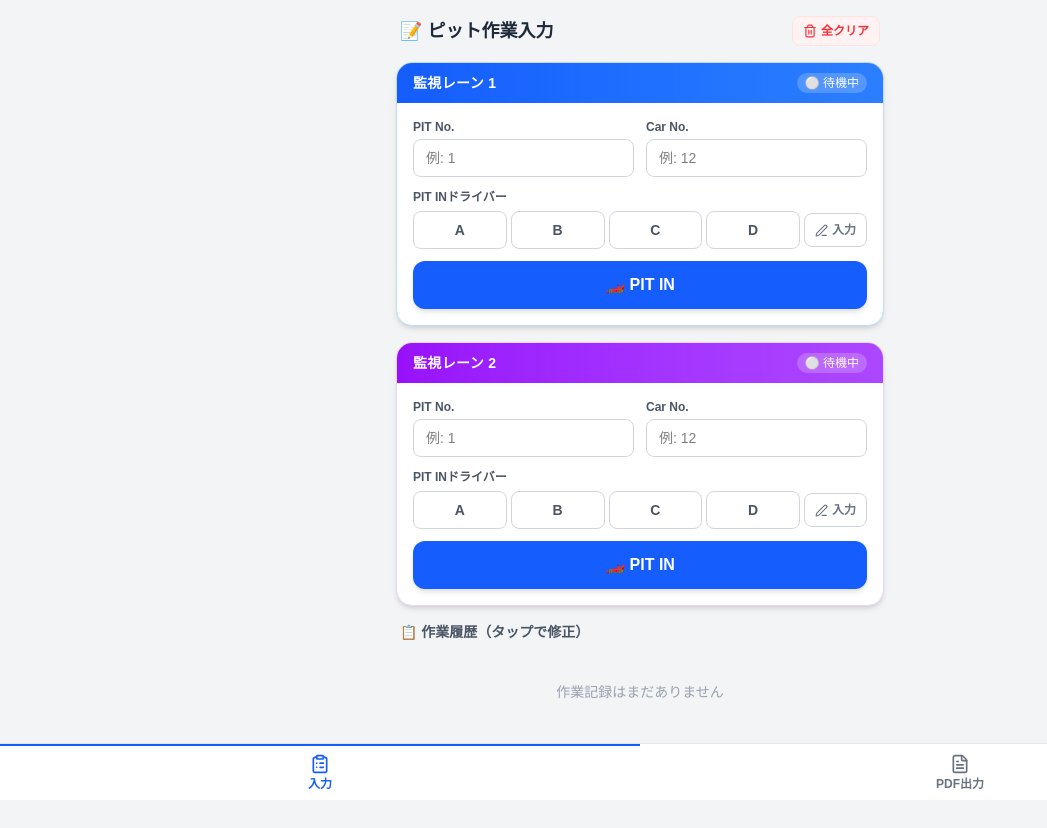
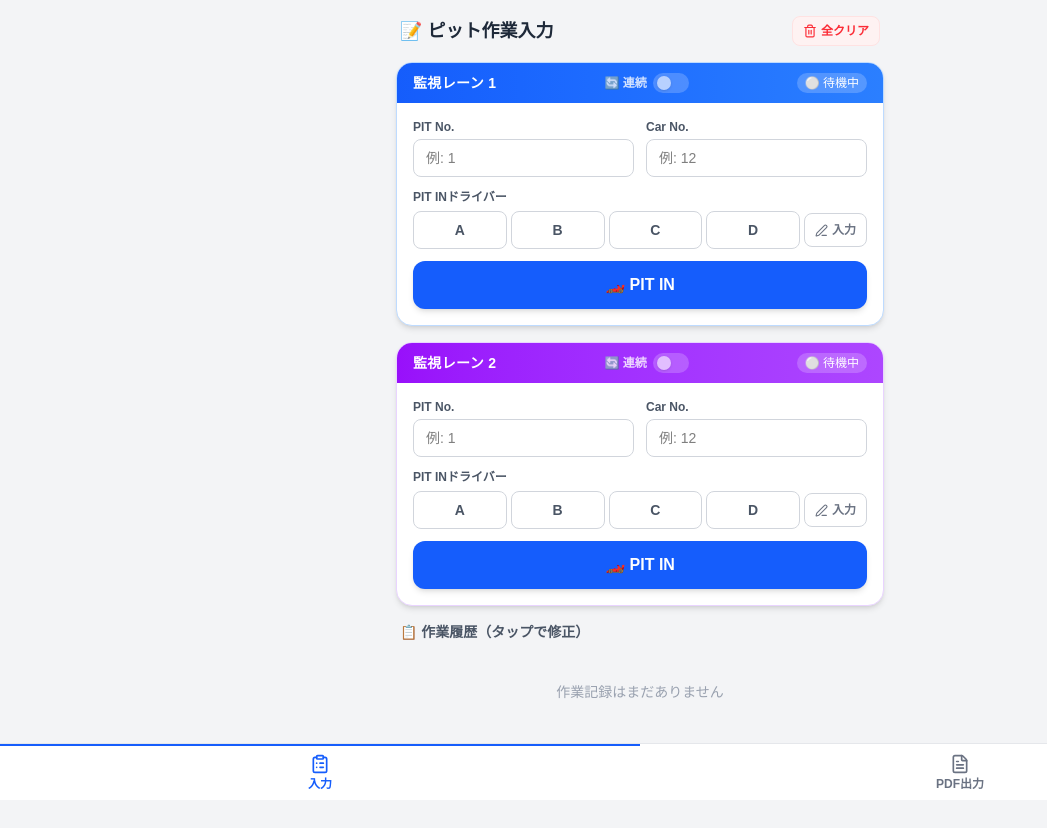
Before and after one commit to sakupan-syuzo/pit_sagyou_kiroku, a React (Vite) app: page / in a window 1280 px wide. Shown: the whole page, without its empty margins (0-1047 px from the left). Built offline with nearby package versions, Linux system fonts and the light colour scheme; a web font is replaced by a local one; what @react-pdf/renderer would draw is missing.

Commit message:
連続入力機能追加

```diff
--- a/src/components/LaneCard/LaneCard.tsx
+++ b/src/components/LaneCard/LaneCard.tsx
@@ -31,9 +31,15 @@ const LaneCard: React.FC<LaneCardProps> = ({ laneIndex }) => {
   const setLaneState = usePitStore((s) => s.setLaneState);
   const resetLane = usePitStore((s) => s.resetLane);
 
-  const { status, draft } = laneState;
+  const { status, draft, continuousMode } = laneState;
+
+  const handleToggleContinuous = () => {
+    // 部分マージなので continuousMode だけ更新、status/draft は維持される
+    setLaneState(laneIndex, { continuousMode: !continuousMode });
+  };
 
   const handlePitIn = (fields: Pick<LaneDraft, 'pitNo' | 'carNo' | 'pitInDriver'>) => {
+    // 部分マージで status と draft だけ更新（continuousMode は維持）
     setLaneState(laneIndex, {
       status: 'working',
       draft: {
@@ -52,14 +58,15 @@ const LaneCard: React.FC<LaneCardProps> = ({ laneIndex }) => {
   };
 
   const handleDraftChange = (patch: Partial<LaneDraft>) => {
+    // 部分マージで draft だけ更新（continuousMode は維持）
     setLaneState(laneIndex, {
-      status: 'working',
       draft: { ...draft, ...patch },
     });
   };
 
   const handleCancel = () => {
     if (!window.confirm('作業データを破棄して待機中に戻りますか？')) return;
+    // resetLane は continuousMode を温存したままリセット
     resetLane(laneIndex);
   };
 
@@ -80,10 +87,13 @@ const LaneCard: React.FC<LaneCardProps> = ({ laneIndex }) => {
       other: draft.other,
     };
     addRecord(record);
+    // 引き継ぎは連続モードに関わらず通常リセット（continuousMode は温存）
     resetLane(laneIndex);
   };
 
   const handlePitOut = () => {
+    const nextDriver = draft.isDriverChanged ? draft.pitOutDriver : draft.pitInDriver;
+
     const record: PitRecord = {
       id: uuidv4(),
       createdAt: draft.createdAt,
@@ -91,7 +101,7 @@ const LaneCard: React.FC<LaneCardProps> = ({ laneIndex }) => {
       pitNo: draft.pitNo,
       pitInDriver: draft.pitInDriver,
       isDriverChanged: draft.isDriverChanged,
-      pitOutDriver: draft.isDriverChanged ? draft.pitOutDriver : draft.pitInDriver,
+      pitOutDriver: nextDriver,
       pitInTime: draft.pitInTime,
       pitOutTime: getNowTime(),
       refuel: draft.refuel,
@@ -99,20 +109,68 @@ const LaneCard: React.FC<LaneCardProps> = ({ laneIndex }) => {
       other: draft.other,
     };
     addRecord(record);
-    resetLane(laneIndex);
+
+    if (continuousMode) {
+      // 連続モード: pitNo / carNo / 次ドライバーを保持し、その他はクリア
+      setLaneState(laneIndex, {
+        status: 'standby',
+        draft: {
+          pitNo: draft.pitNo,
+          carNo: draft.carNo,
+          pitInDriver: nextDriver,
+          isDriverChanged: false,
+          pitOutDriver: '',
+          pitInTime: '',
+          pitOutTime: '',
+          refuel: false,
+          tires: 0,
+          other: '',
+          createdAt: 0,
+        } as LaneDraft,
+        // continuousMode は部分マージなので指定不要（維持される）
+      });
+    } else {
+      // 通常モード: 全クリア（continuousMode は温存）
+      resetLane(laneIndex);
+    }
   };
 
   return (
     <div className={`bg-white rounded-2xl shadow-md border ${LANE_BORDER[laneIndex]} overflow-hidden`}>
       {/* ヘッダー */}
-      <div className={`bg-gradient-to-r ${LANE_COLORS[laneIndex]} text-white px-4 py-2.5 flex items-center justify-between`}>
-        <span className="font-bold text-sm tracking-wide">{LANE_LABELS[laneIndex]}</span>
+      <div className={`bg-gradient-to-r ${LANE_COLORS[laneIndex]} text-white px-4 py-2.5 flex items-center justify-between gap-2`}>
+        <span className="font-bold text-sm tracking-wide shrink-0">{LANE_LABELS[laneIndex]}</span>
+
+        {/* 連続記録モード トグル（常時表示） */}
+        <button
+          type="button"
+          onClick={handleToggleContinuous}
+          className="flex items-center gap-1.5 shrink-0"
+          title={continuousMode ? '連続記録モード ON（タップでOFF）' : '連続記録モード OFF（タップでON）'}
+        >
+          <span className="text-xs text-white/80 font-bold">🔄 連続</span>
+          <span
+            className={`relative inline-flex h-5 w-9 items-center rounded-full transition-colors ${
+              continuousMode ? 'bg-white/70' : 'bg-white/20'
+            }`}
+          >
+            <span
+              className={`inline-block h-3.5 w-3.5 transform rounded-full transition-transform shadow ${
+                continuousMode
+                  ? 'translate-x-4 bg-blue-600'
+                  : 'translate-x-1 bg-white/60'
+              }`}
+            />
+          </span>
+        </button>
+
+        {/* ステータスバッジ */}
         {status === 'working' ? (
-          <span className="text-xs bg-white/20 rounded-full px-2 py-0.5 font-bold">
+          <span className="text-xs bg-white/20 rounded-full px-2 py-0.5 font-bold shrink-0">
             🔴 作業中 — Car {draft.carNo}
           </span>
         ) : (
-          <span className="text-xs bg-white/20 rounded-full px-2 py-0.5">
+          <span className="text-xs bg-white/20 rounded-full px-2 py-0.5 shrink-0">
             ⚪ 待機中
           </span>
         )}
@@ -121,7 +179,12 @@ const LaneCard: React.FC<LaneCardProps> = ({ laneIndex }) => {
       {/* ボディ */}
       <div className={`p-4 ${status === 'working' ? LANE_STATUS_BG[laneIndex] : ''}`}>
         {status === 'standby' ? (
-          <StandbyForm onPitIn={handlePitIn} />
+          <StandbyForm
+            onPitIn={handlePitIn}
+            initialPitNo={draft.pitNo}
+            initialCarNo={draft.carNo}
+            initialDriver={draft.pitInDriver}
+          />
         ) : (
           <WorkingForm
             draft={draft}
--- a/src/components/LaneCard/StandbyForm.tsx
+++ b/src/components/LaneCard/StandbyForm.tsx
@@ -4,12 +4,26 @@ import DriverSelector from '../DriverSelector';
 
 interface StandbyFormProps {
   onPitIn: (draft: Pick<LaneDraft, 'pitNo' | 'carNo' | 'pitInDriver'>) => void;
+  /** 連続記録モードで引き継がれる初期値 */
+  initialPitNo?: string;
+  initialCarNo?: string;
+  initialDriver?: string;
 }
 
-const StandbyForm: React.FC<StandbyFormProps> = ({ onPitIn }) => {
-  const [pitNo, setPitNo] = React.useState('');
-  const [carNo, setCarNo] = React.useState('');
-  const [pitInDriver, setPitInDriver] = React.useState('');
+const StandbyForm: React.FC<StandbyFormProps> = ({
+  onPitIn,
+  initialPitNo = '',
+  initialCarNo = '',
+  initialDriver = '',
+}) => {
+  const [pitNo, setPitNo] = React.useState(initialPitNo);
+  const [carNo, setCarNo] = React.useState(initialCarNo);
+  const [pitInDriver, setPitInDriver] = React.useState(initialDriver);
+
+  // 連続モードで initialXxx が変わった場合（PIT OUT後の引き継ぎ）に同期する
+  React.useEffect(() => { setPitNo(initialPitNo); }, [initialPitNo]);
+  React.useEffect(() => { setCarNo(initialCarNo); }, [initialCarNo]);
+  React.useEffect(() => { setPitInDriver(initialDriver); }, [initialDriver]);
 
   const handlePitIn = () => {
     if (!pitNo.trim() || !carNo.trim() || !pitInDriver.trim()) {
--- a/src/store/usePitStore.ts
+++ b/src/store/usePitStore.ts
@@ -5,6 +5,7 @@ import type { PitRecord, LaneDraft, LaneStatus } from '../types';
 export type LaneState = {
   status: LaneStatus;
   draft: LaneDraft;
+  continuousMode: boolean; // 連続記録モード
 };
 
 const initialLaneDraft = (): LaneDraft => ({
@@ -23,6 +24,7 @@ const initialLaneDraft = (): LaneDraft => ({
 export const initialLaneState = (): LaneState => ({
   status: 'standby',
   draft: initialLaneDraft(),
+  continuousMode: false,
 });
 
 interface PitStore {
@@ -36,7 +38,9 @@ interface PitStore {
   deleteRecord: (id: string) => void;
   setSessionName: (v: string) => void;
   setInspector: (v: string) => void;
-  setLaneState: (index: 0 | 1, state: LaneState) => void;
+  // 部分マージ方式: 指定しなかったプロパティ（continuousMode 等）は保持される
+  setLaneState: (index: 0 | 1, partial: Partial<LaneState>) => void;
+  // continuousMode を温存したままstatus/draftのみ初期化
   resetLane: (index: 0 | 1) => void;
   clearAllData: () => void;
 }
@@ -67,17 +71,22 @@ export const usePitStore = create<PitStore>()(
       setSessionName: (v) => set({ sessionName: v }),
       setInspector: (v) => set({ inspector: v }),
 
-      setLaneState: (index, state) =>
+      // 部分マージ: continuousMode など指定しなかったキーは既存値を維持
+      setLaneState: (index, partial) =>
         set((s) => {
           const next: [LaneState, LaneState] = [...s.laneStates] as [LaneState, LaneState];
-          next[index] = state;
+          next[index] = { ...next[index], ...partial };
           return { laneStates: next };
         }),
 
+      // continuousMode を維持したまま status/draft のみリセット
       resetLane: (index) =>
         set((s) => {
           const next: [LaneState, LaneState] = [...s.laneStates] as [LaneState, LaneState];
-          next[index] = initialLaneState();
+          next[index] = {
+            ...initialLaneState(),
+            continuousMode: s.laneStates[index].continuousMode,
+          };
           return { laneStates: next };
         }),
 
```
